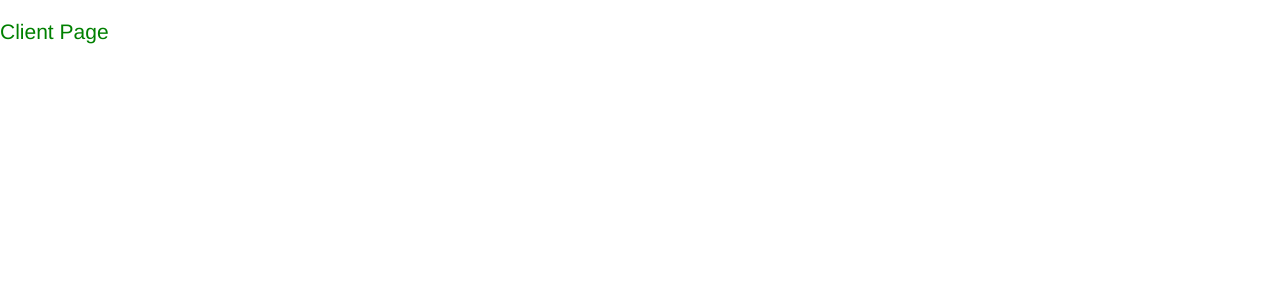
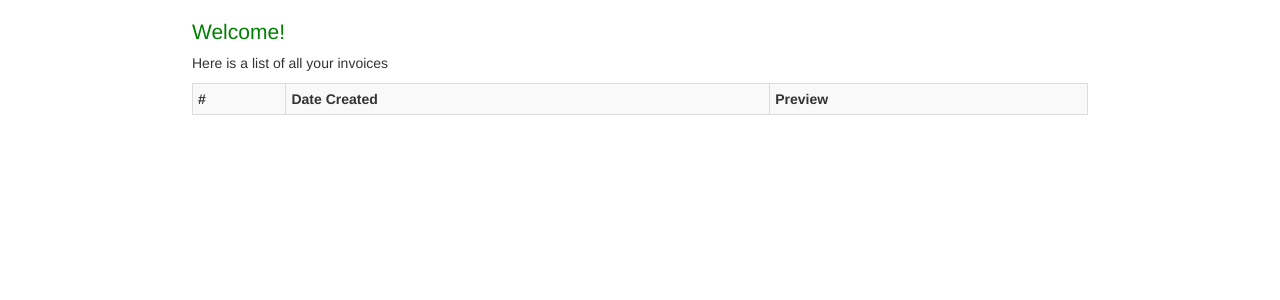
Before and after one commit to rykuehn/invoice_generator, a React app: page /client in a window 1280 px wide. Shown: the top 300 px of the page. Built offline with nearby package versions, Linux system fonts and the light colour scheme.

Commit message:
adds ability for client to see invoice preview too

```diff
--- a/src/components/Admin.js
+++ b/src/components/Admin.js
@@ -1,7 +1,7 @@
 import React, { Component } from 'react';
 import { Link } from 'react-router-dom';
 import styled from 'styled-components';
-import { Table } from 'react-bootstrap';
+import { Table, Button } from 'react-bootstrap';
 
 const Title = styled.h1`
 font-size: 40px;
@@ -23,11 +23,15 @@ class Admin extends Component {
 
   renderAllInvoices(invoiceArray) {
     return invoiceArray.map((invoice, i) => {
+      const newTo = {
+        pathname: `${invoice.pathName}`,
+        param1: "Par1"
+      };
       return(
         <tr key={i}>
           <th>{i}</th>
           <th>{invoice.dateCreated}</th>
-          <th><Link to={`/${invoice.pathName}`}>{invoice.pathName}</Link></th>
+          <th><Link to={newTo}>{invoice.pathName}</Link></th>
       </tr>
       );
     });
@@ -48,7 +52,8 @@ class Admin extends Component {
             {this.renderAllInvoices(this.props.allInvoices)}
           </tbody>
         </Table>
-        <Link to="/invoiceCreator"><button>Generate New Invoice</button></Link>
+        <Link to="/invoiceCreator"><Button bsSize="small" style={{marginRight: '20px'}}>Generate New Invoice</Button></Link>
+        <Link to="/"><Button bsSize="small" bsStyle="danger">Sign Out</Button></Link>
       </InvoiceListContainer>
     );
   }
--- a/src/components/App.js
+++ b/src/components/App.js
@@ -18,26 +18,43 @@ class App extends Component {
     super(props);
 
     this.state = {
-      allInvoices:[{dateCreated: '2018.04.04', pathName: 'client'}, {dateCreated: '2018.22.04', pathName: 'secondOne'}],
+      allInvoices:[],
       clients: {},
       clientIDCount: 0,
     }
   }
 
-  saveInvoiceLink(clientID, data) {
+  componentWillMount() {
+    var allInvoices = localStorage.getItem('allInvoices');
+    if (allInvoices === null) {
+      this.setState({allInvoices: []});
+    } else{
+      this.setState({allInvoices})
+    }
+  }
+
+  componentWillUnMount() {
+    localStorage.setItem('allInvoices', this.state.allInvoices);
+  }
+
+  saveInvoiceLink(pathName, data) {
     //saves object of information from the form to a specific clientID. This information will be used to render a preview of the template for both the client and the admin
-    if(this.state.clients.clientID){
-      var updatedclientInvoices = [...this.state.clients.clientID.invoices, data];
-      this.setState({ allInvoices: [...this.state.allInvoices, data], clients: updatedclientInvoices });
-    } else {
+     // if(this.state.clients.clientID){
+    //   var updatedclientInvoices = [...this.state.clients.clientID.invoices, data];
+    //   this.setState({ allInvoices: [...this.state.allInvoices, data], clients: updatedclientInvoices });
+    // } else {
 
-      var newClientID = this.state.clientIDCount;
-      var newClientInfo = {};
-      newClientInfo[newClientID] = [data];
-      var clientInfo = Object.assign({}, this.state.clients, newClientInfo);
+    //   var newClientID = this.state.clientIDCount;
+    //   var newClientInfo = {};
+    //   newClientInfo[newClientID] = [data];
+    //   var clientInfo = Object.assign({}, this.state.clients, newClientInfo);
 
-      this.setState({ allInvoices: [...this.state.allInvoices, data], clients: clientInfo });
-    }
+    //   this.setState({ allInvoices: [...this.state.allInvoices, data], clients: clientInfo });
+    // }
+
+    var dateCreated = Math.round(new Date().getTime()/1000);
+    var savedInvoice = { pathName, dateCreated, data };
+    this.setState({ allInvoices: [...this.state.allInvoices, savedInvoice]});
   }
 
   render() {
@@ -48,11 +65,13 @@ class App extends Component {
             <Route exact path="/admin"
               render={(props) => <Admin {...props} allInvoices={this.state.allInvoices} /> }
             />
-            <Route path="/client" component={Client} />
+            <Route path="/client"
+              render={(props) => <Client {...props} allInvoices={this.state.allInvoices} /> }
+            />
             <Route path="/invoiceCreator"
               render={(props) => <InvoiceCreator {...props} saveInvoiceLink={this.saveInvoiceLink.bind(this)} /> }
             />
-            <Route path="/invoice/:invoiceNumber" component={PreviewInvoice} />
+            <Route path="/invoice" component={PreviewInvoice} />
         </div>
       </Router>
     );
--- a/src/components/Client.js
+++ b/src/components/Client.js
@@ -1,13 +1,51 @@
 import React from 'react';
 import styled from 'styled-components';
+import { Table } from 'react-bootstrap';
+import { Link } from 'react-router-dom';
 
 const Title = styled.h1`
 font-size: 1.5em;
 color: green;
 `;
 
-const Client = () => {
-  return <Title>Client Page</Title>;
+const InvoiceListContainer = styled.div`
+  width: 70vw;
+  height: auto;
+  margin: 0 auto;
+`
+
+const Client = (props) => {
+  const renderAllInvoices = (invoiceArray) => {
+    return invoiceArray.map((invoice, i) => {
+      const newTo = {
+        pathname: `${invoice.pathName}`,
+        param1: "Par1"
+      };
+      return(
+        <tr key={i}>
+          <th>{i}</th>
+          <th>{invoice.dateCreated}</th>
+          <th><Link to={newTo}>{invoice.pathName}</Link></th>
+      </tr>
+      );
+    });
+  };
+    return (
+      <InvoiceListContainer>
+        <Title>Welcome!</Title>
+        <p> Here is a list of all your invoices </p>
+        <Table striped bordered condensed hover>
+          <tbody>
+            <tr>
+              <th>#</th>
+              <th>Date Created</th>
+              <th>Preview</th>
+            </tr>
+            {renderAllInvoices(props.allInvoices)}
+          </tbody>
+        </Table>
+      </InvoiceListContainer>
+    );
 };
 
 export default Client;
--- a/src/components/InvoiceCreator.js
+++ b/src/components/InvoiceCreator.js
@@ -26,7 +26,8 @@ class InvoiceCreator extends Component {
       show: false,
       invoiceCounter: 0,
       selectedPolicies: {},
-      renderToPolicyTable: []
+      renderToPolicyTable: [],
+      coverageLimit: {},
     }
 
     this.renderPolicyTables = this.renderPolicyTables.bind(this);
@@ -63,9 +64,9 @@ class InvoiceCreator extends Component {
   }
 
   saveInvoice() {
-    console.log('called')
-    // this.props.saveInvoiceLink(`/invoice/${this.state.invoiceCounter}`, this.state.invoiceCounter);
-    // this.setState({invoiceCounter: this.state.invoiceCounter + 1 });
+    var data = Object.assign({}, this.state.selectedPolicies, this.state.coverageLimit);
+    this.props.saveInvoiceLink(`/invoice/${this.state.invoiceCounter}`, data);
+    this.setState({invoiceCounter: this.state.invoiceCounter + 1 });
   }
 
   fillOutPolicyDetails() {
@@ -93,6 +94,13 @@ class InvoiceCreator extends Component {
     });
   };
 
+  saveCoverageLimit(e){
+    var coverageLimitCopy = Object.assign({}, this.state.coverageLimit);
+    coverageLimitCopy[e.target.id] = e.target.value;
+
+    this.setState({coverageLimit: coverageLimitCopy});
+  }
+
   render(){
     const TableDisplay = this.state.renderToPolicyTable.length > 0 ?
       this.renderPolicyTables(this.state.renderToPolicyTable) : '';
@@ -109,8 +117,10 @@ class InvoiceCreator extends Component {
           </FormGroup>
           </form>
           <Button onClick={this.fillOutPolicyDetails.bind(this)} type="submit">Fill Out Details On These Policies</Button>
-          {TableDisplay}
-          {this.state.renderToPolicyTable.length > 0 ? <Link to='/admin'><Button bsStyle="success" type="submit">Submit</Button></Link> : ''}
+          <FormGroup onChange={this.saveCoverageLimit.bind(this)}>
+            {TableDisplay}
+          </FormGroup>
+          {this.state.renderToPolicyTable.length > 0 ? <Link to='/admin'><Button onClick={this.saveInvoice.bind(this)} bsStyle="success" type="submit">Submit</Button></Link> : ''}
         </TableContainer> : ''}
       </div>
     );
--- a/src/components/PreviewInvoice.js
+++ b/src/components/PreviewInvoice.js
@@ -7,7 +7,8 @@ color: green;
 `;
 
 const PreviewInvoice = (props) => {
-  return <Title>Preview Invoice Page {props.match.params.invoiceNumber}</Title>;
+  console.log(props.location)
+  return <Title>Preview Invoice Page</Title>;
 };
 
 export default PreviewInvoice;
--- a/src/components/policyTable.js
+++ b/src/components/policyTable.js
@@ -27,7 +27,7 @@ class PolicyTable extends Component {
           <th>
             <FormGroup>
               <InputGroup>
-                <FormControl type="text" />
+                <FormControl type="text" id={this.props.info.policy}/>
                 <InputGroup.Addon>.00</InputGroup.Addon>
               </InputGroup>
             </FormGroup>
@@ -35,13 +35,7 @@ class PolicyTable extends Component {
         </tr>
         <tr>
           <th>Policy Term</th>
-          <th>
-          <FormGroup>
-              <InputGroup>
-                <FormControl type="text" />
-              </InputGroup>
-            </FormGroup>
-          </th>
+          <th>{this.props.info.effectiveDate} - {this.props.info.renewalDate}</th>
         </tr>
         <tr>
           <th>Premium</th>
```
Also changed, not shown: data/policies.json (line endings or trailing spaces).
